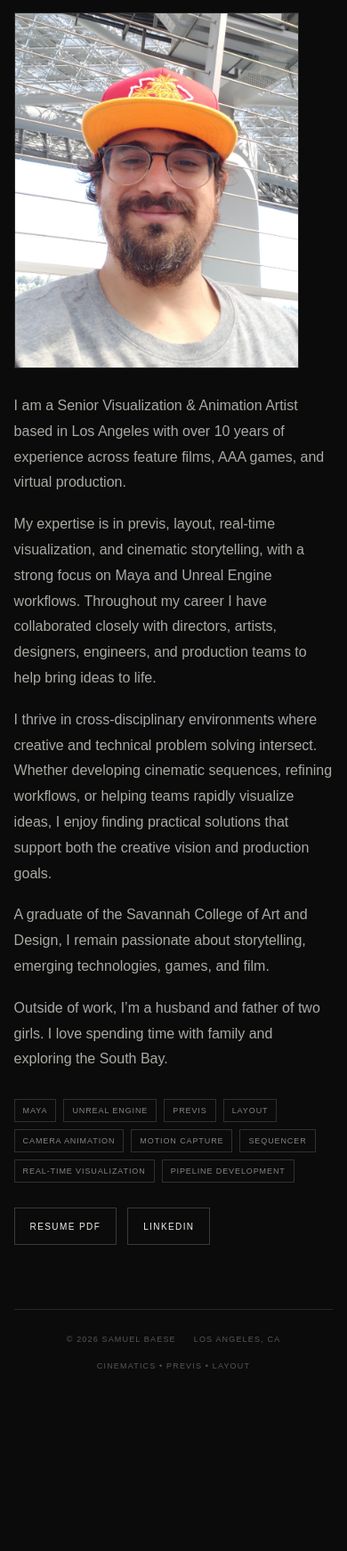
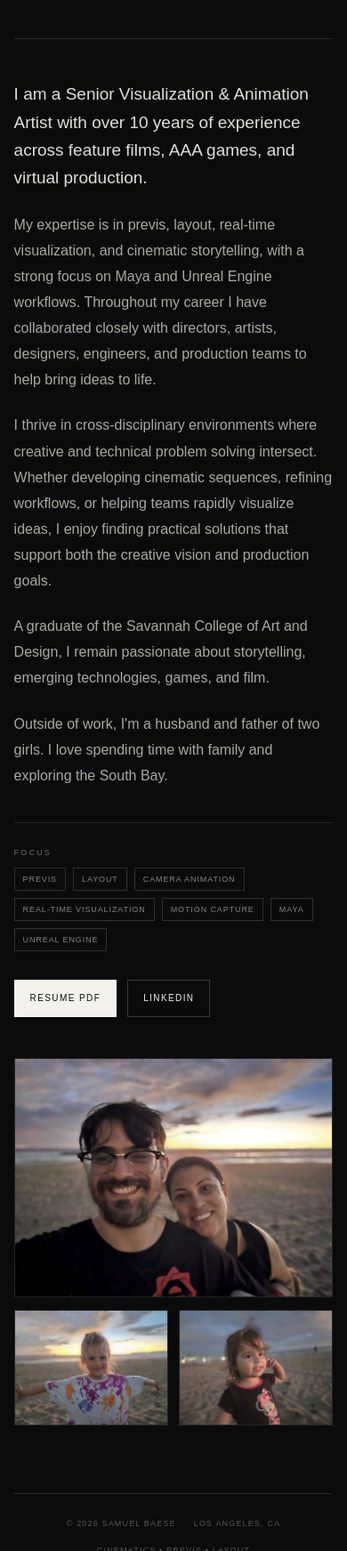
Before and after one commit to sbAnim/sbAnim.github.io, a plain HTML site: page about.html in a window 390 px wide. Shown: the part 257-2000 px from the top of the page at 89% size. Before the commit the page ends 1837 px from the top, so only its background shows below. Drawn offline with Linux system fonts and the light colour scheme.

Commit message:
v7 update about page

```diff
--- a/about.html
+++ b/about.html
@@ -1,7 +1,8 @@
 <!doctype html>
 <html lang="en">
 <head>
-<meta charset="utf-8"><meta name="viewport" content="width=device-width,initial-scale=1">
+<meta charset="utf-8">
+<meta name="viewport" content="width=device-width,initial-scale=1">
 <meta name="description" content="About Samuel Baese — Senior Visualization & Animation Artist.">
 <title>About — Samuel Baese</title>
 <link rel="stylesheet" href="/assets/css/styles.css">
@@ -18,33 +19,56 @@
     </nav>
   </div>
 </header>
-<main class="narrow">
-  <section class="about-page">
+
+<main class="about-editorial shell">
+  <section class="about-editorial-head">
     <p class="eyebrow">About</p>
     <h1>Samuel Baese</h1>
-    <p class="profile-role">Senior Visualization & Animation Artist</p>
+    <p class="about-deck">Senior Visualization & Animation Artist based in Los Angeles.</p>
+  </section>
 
-    <div class="about-layout">
-      <div>
-        <img class="about-photo" src="/assets/images/SamuelBaese_Picture.jpg" alt="Samuel Baese">
+  <section class="about-story">
+    <div class="about-story-copy">
+      <p class="about-lead">I am a Senior Visualization & Animation Artist with over 10 years of experience across feature films, AAA games, and virtual production.</p>
+
+      <p>My expertise is in previs, layout, real-time visualization, and cinematic storytelling, with a strong focus on Maya and Unreal Engine workflows. Throughout my career I have collaborated closely with directors, artists, designers, engineers, and production teams to help bring ideas to life.</p>
+
+      <p>I thrive in cross-disciplinary environments where creative and technical problem solving intersect. Whether developing cinematic sequences, refining workflows, or helping teams rapidly visualize ideas, I enjoy finding practical solutions that support both the creative vision and production goals.</p>
+
+      <p>A graduate of the Savannah College of Art and Design, I remain passionate about storytelling, emerging technologies, games, and film.</p>
+
+      <p>Outside of work, I'm a husband and father of two girls. I love spending time with family and exploring the South Bay.</p>
+
+      <div class="about-skills-block">
+        <p class="eyebrow">Focus</p>
+        <div class="skills">
+          <span class="skill">Previs</span>
+          <span class="skill">Layout</span>
+          <span class="skill">Camera Animation</span>
+          <span class="skill">Real-Time Visualization</span>
+          <span class="skill">Motion Capture</span>
+          <span class="skill">Maya</span>
+          <span class="skill">Unreal Engine</span>
+        </div>
       </div>
-      <div class="about-copy">
-        <p>I am a Senior Visualization & Animation Artist based in Los Angeles with over 10 years of experience across feature films, AAA games, and virtual production.</p>
-        <p>My expertise is in previs, layout, real-time visualization, and cinematic storytelling, with a strong focus on Maya and Unreal Engine workflows. Throughout my career I have collaborated closely with directors, artists, designers, engineers, and production teams to help bring ideas to life.</p>
-        <p>I thrive in cross-disciplinary environments where creative and technical problem solving intersect. Whether developing cinematic sequences, refining workflows, or helping teams rapidly visualize ideas, I enjoy finding practical solutions that support both the creative vision and production goals.</p>
-        <p>A graduate of the Savannah College of Art and Design, I remain passionate about storytelling, emerging technologies, games, and film.</p>
-        <p>Outside of work, I’m a husband and father of two girls. I love spending time with family and exploring the South Bay.</p>
 
-        <div class="skills">
-          <span class="skill">Maya</span><span class="skill">Unreal Engine</span><span class="skill">Previs</span>
-          <span class="skill">Layout</span><span class="skill">Camera Animation</span><span class="skill">Motion Capture</span>
-          <span class="skill">Sequencer</span><span class="skill">Real-Time Visualization</span><span class="skill">Pipeline Development</span>
-        </div>
+      <div class="about-links">
+        <a class="btn primary" href="/assets/resume/Samuel_Baese_Resume.pdf" target="_blank" rel="noopener">Resume PDF</a>
+        <a class="btn" href="https://www.linkedin.com/in/samuel-baese/" target="_blank" rel="noopener">LinkedIn</a>
+      </div>
+    </div>
 
-        <div class="contact-row">
-          <a class="btn" href="/assets/resume/Samuel_Baese_Resume.pdf" target="_blank">Resume PDF</a>
-          <a class="btn" href="https://www.linkedin.com/in/samuel-baese/" target="_blank" rel="noopener">LinkedIn</a>
-        </div>
+    <div class="about-collage" aria-label="Family photos">
+      <figure class="family-main">
+        <img src="/assets/images/about_family.jpg" alt="Samuel Baese with his wife at the beach">
+      </figure>
+      <div class="family-secondary">
+        <figure>
+          <img src="/assets/images/about_nell.jpg" alt="Samuel's daughter at the beach">
+        </figure>
+        <figure>
+          <img src="/assets/images/about_ruby.jpg" alt="Samuel's daughter at the beach">
+        </figure>
       </div>
     </div>
   </section>
@@ -55,5 +79,6 @@
   <span>Cinematics • Previs • Layout</span>
 </footer>
 <script src="/assets/js/site.js"></script>
+
 </body>
 </html>
--- a/assets/css/styles.css
+++ b/assets/css/styles.css
@@ -359,73 +359,152 @@ footer{
   .section{padding:56px 0}
 }
 
+.about-page-v6{padding:72px 0 84px}
+.about-heading{text-align:center;margin-bottom:48px}
+.about-layout{display:grid;grid-template-columns:260px minmax(0,1fr);gap:54px;align-items:start;max-width:940px;margin:0 auto}
+.about-photo{width:100%;aspect-ratio:4/5;object-fit:cover;object-position:center 32%;border:1px solid var(--line)}
+.about-copy{text-align:left}
+.about-copy h2{margin:0 0 24px;font-size:28px;font-weight:300;letter-spacing:-.02em}
+.about-copy p{margin:0 0 18px;color:#aaa9a4;font-size:15px;line-height:1.82}
+.about-copy .skills,.about-copy .contact-row{justify-content:flex-start}
+.project-breakdown{max-width:820px;margin:0 auto;text-align:left}
+.project-breakdown h2{margin:0 0 22px;font-size:30px;font-weight:300;letter-spacing:-.02em}
+.project-breakdown p{margin:0 0 17px;color:#aaa9a4;font-size:15px;line-height:1.8}
+.project-breakdown .breakdown-label{margin-bottom:10px;color:#6f6f6a;font-size:9px;letter-spacing:.22em;text-transform:uppercase}
+@media(max-width:720px){.about-layout{grid-template-columns:1fr;gap:32px}.about-photo{max-width:300px;margin:0 auto}}
 
-/* v6 refinements */
-.about-layout{
-  display:grid;
-  grid-template-columns:260px minmax(0,1fr);
-  gap:46px;
-  align-items:start;
-  max-width:920px;
-  margin:34px auto 0;
+
+/* =========================================================
+   v7 About page — editorial, text-first, family collage
+   ========================================================= */
+.about-editorial{
+  padding-bottom:76px;
+}
+.about-editorial-head{
+  max-width:820px;
+  padding:78px 0 46px;
   text-align:left;
 }
-.about-photo{
+.about-editorial-head h1{
+  margin:0;
+  font-size:clamp(48px,7vw,82px);
+  line-height:.96;
+  font-weight:300;
+  letter-spacing:-.045em;
+}
+.about-deck{
+  max-width:620px;
+  margin:16px 0 0;
+  color:#989892;
+  font-size:16px;
+  line-height:1.6;
+}
+.about-story{
+  display:grid;
+  grid-template-columns:minmax(0,1.28fr) minmax(280px,.72fr);
+  gap:clamp(42px,7vw,92px);
+  align-items:start;
+  padding-top:46px;
+  border-top:1px solid var(--line);
+}
+.about-story-copy{
+  max-width:690px;
+}
+.about-story-copy > p{
+  margin:0 0 22px;
+  color:#a9a9a3;
+  font-size:16px;
+  line-height:1.82;
+}
+.about-story-copy .about-lead{
+  color:#e0dfda;
+  font-size:21px;
+  line-height:1.65;
+  font-weight:300;
+}
+.about-skills-block{
+  margin-top:38px;
+  padding-top:28px;
+  border-top:1px solid var(--line);
+}
+.about-skills-block .skills{
+  justify-content:flex-start;
+  margin-top:12px;
+}
+.about-links{
+  display:flex;
+  flex-wrap:wrap;
+  gap:12px;
+  margin-top:32px;
+}
+.about-collage{
+  width:min(100%,420px);
+  justify-self:end;
+}
+.about-collage figure{
+  margin:0;
+  overflow:hidden;
+  background:#111;
+  border:1px solid #232323;
+}
+.about-collage img{
   width:100%;
-  aspect-ratio:4/5;
+  height:100%;
   object-fit:cover;
-  object-position:center 25%;
-  border:1px solid var(--line);
-  background:#111;
 }
-.about-copy{
-  text-align:left;
+.family-main{
+  width:88%;
+  margin-left:auto !important;
+  aspect-ratio:4/3;
 }
-.about-copy p{
-  font-size:16px;
-  line-height:1.8;
-  color:#aaa9a4;
-  margin:0 0 18px;
+.family-main img{
+  object-position:center 45%;
 }
-.about-copy .skills{
-  justify-content:flex-start;
+.family-secondary{
+  display:grid;
+  grid-template-columns:1fr 1fr;
+  gap:12px;
+  width:78%;
+  margin:14px 0 0 auto;
+  transform:translateX(-8%);
 }
-.about-copy .contact-row{
-  justify-content:flex-start;
+.family-secondary figure{
+  aspect-ratio:4/3;
 }
-.breakdown{
-  max-width:840px;
-  margin:34px auto 0;
-  padding:28px 30px;
-  border:1px solid var(--line);
-  background:#101010;
-  text-align:left;
+.family-secondary img{
+  object-position:center 42%;
 }
-.breakdown h3{
-  margin:0 0 12px;
-  font-size:18px;
-  font-weight:400;
-}
-.breakdown p{
-  margin:0;
-  color:#a7a7a1;
-  font-size:14px;
-  line-height:1.75;
-}
-.breakdown .label{
-  display:block;
-  margin-bottom:8px;
-  color:#686863;
-  font-size:9px;
-  letter-spacing:.18em;
-  text-transform:uppercase;
-}
-@media(max-width:760px){
-  .about-layout{
+
+@media(max-width:860px){
+  .about-editorial-head{
+    padding-top:58px;
+  }
+  .about-story{
     grid-template-columns:1fr;
-    gap:28px;
+    gap:46px;
   }
-  .about-photo{
-    max-width:320px;
+  .about-collage{
+    width:min(100%,560px);
+    justify-self:start;
+  }
+  .family-main{
+    width:78%;
+    margin-left:0 !important;
+  }
+  .family-secondary{
+    width:68%;
+    margin-left:10%;
+    transform:none;
   }
 }
+@media(max-width:580px){
+  .about-story-copy .about-lead{
+    font-size:19px;
+  }
+  .about-collage,
+  .family-main,
+  .family-secondary{
+    width:100%;
+    margin-left:0 !important;
+  }
+}
```
Also changed, not shown: work/civilization-vii.html (+7 -5 lines), work/fortnite.html (+8 -6 lines), work/midnight-suns.html (+8 -6 lines), work/remnant-2.html (+7 -5 lines), work/valorant.html (+7 -5 lines), assets/images/about_family.jpg (added), assets/images/about_nell.jpg (added), assets/images/about_ruby.jpg (added), 1 other file.
